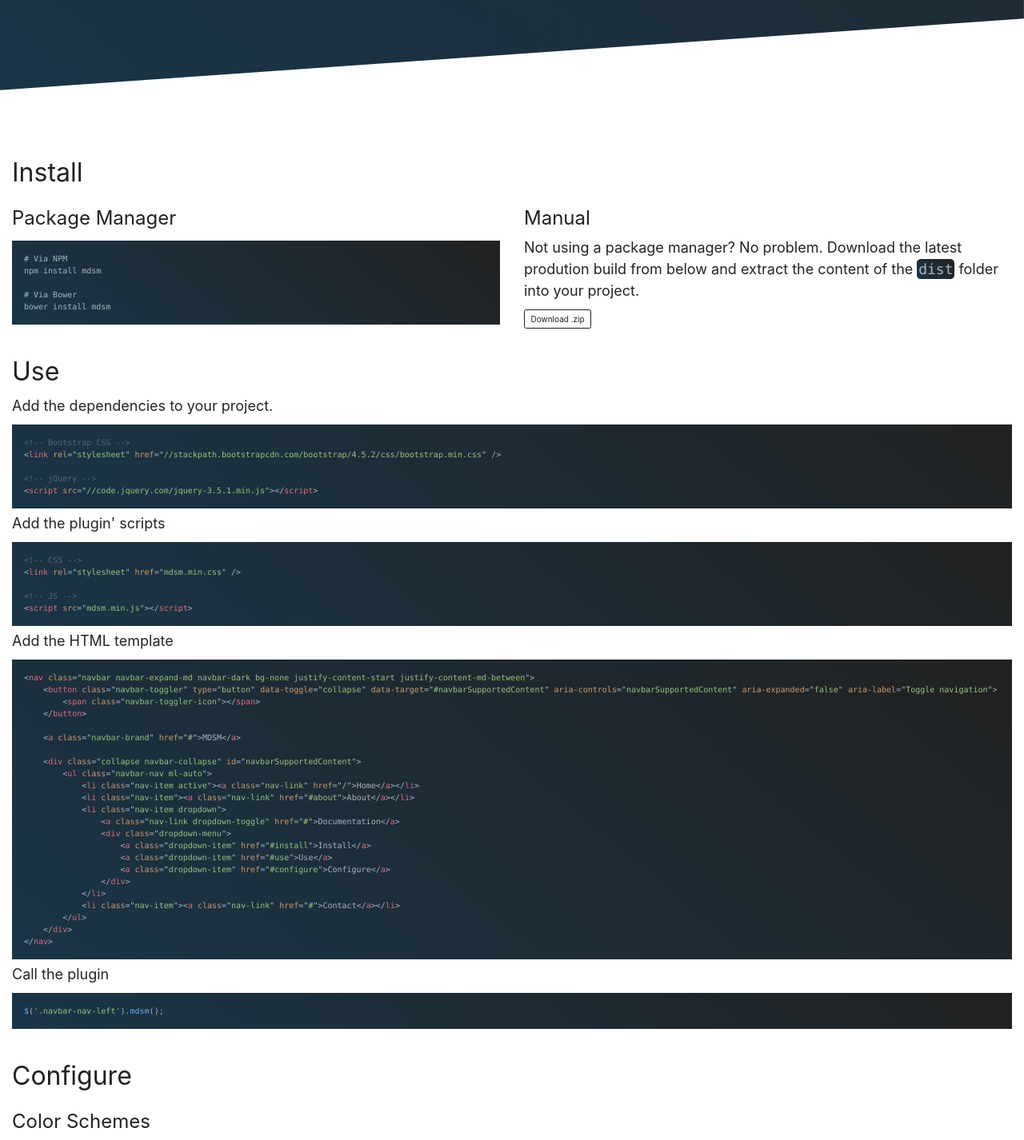
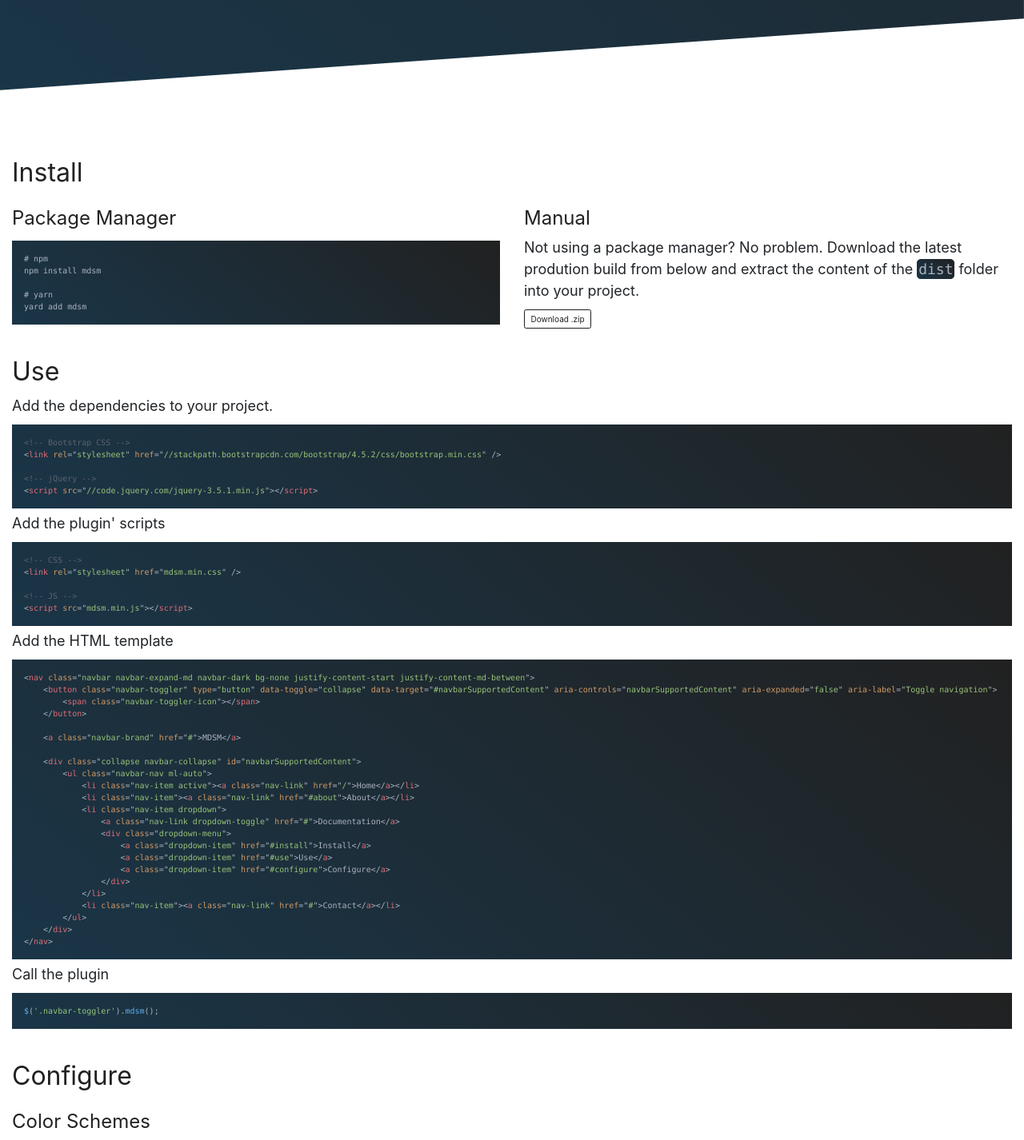
Before and after one commit to corneliucirlan/mdsm, a React app: page / in a window 1280 px wide. Shown: the part 555-1981 px from the top of the page at 80% size. Built offline with nearby package versions, Linux system fonts and the light colour scheme.

Commit message:
Updated code samples

```diff
--- a/src/js/demo/data.js
+++ b/src/js/demo/data.js
@@ -52,11 +52,11 @@ export const install = {
 	title: 'Install',
 	pm: {
 		title: 'Package Manager',
-		code: `# Via NPM
+		code: `# npm
 npm install mdsm
 
-# Via Bower
-bower install mdsm`
+# yarn
+yard add mdsm`
 	},
 	manual: {
 		title: 'Manual',
@@ -117,7 +117,7 @@ export const use = {
 		{
 			description: `Call the plugin`,
 			language: `javascript`,
-			code: `$('.navbar-nav-left').mdsm();`
+			code: `$('.navbar-toggler').mdsm();`
 		}
 	]
 }
```
